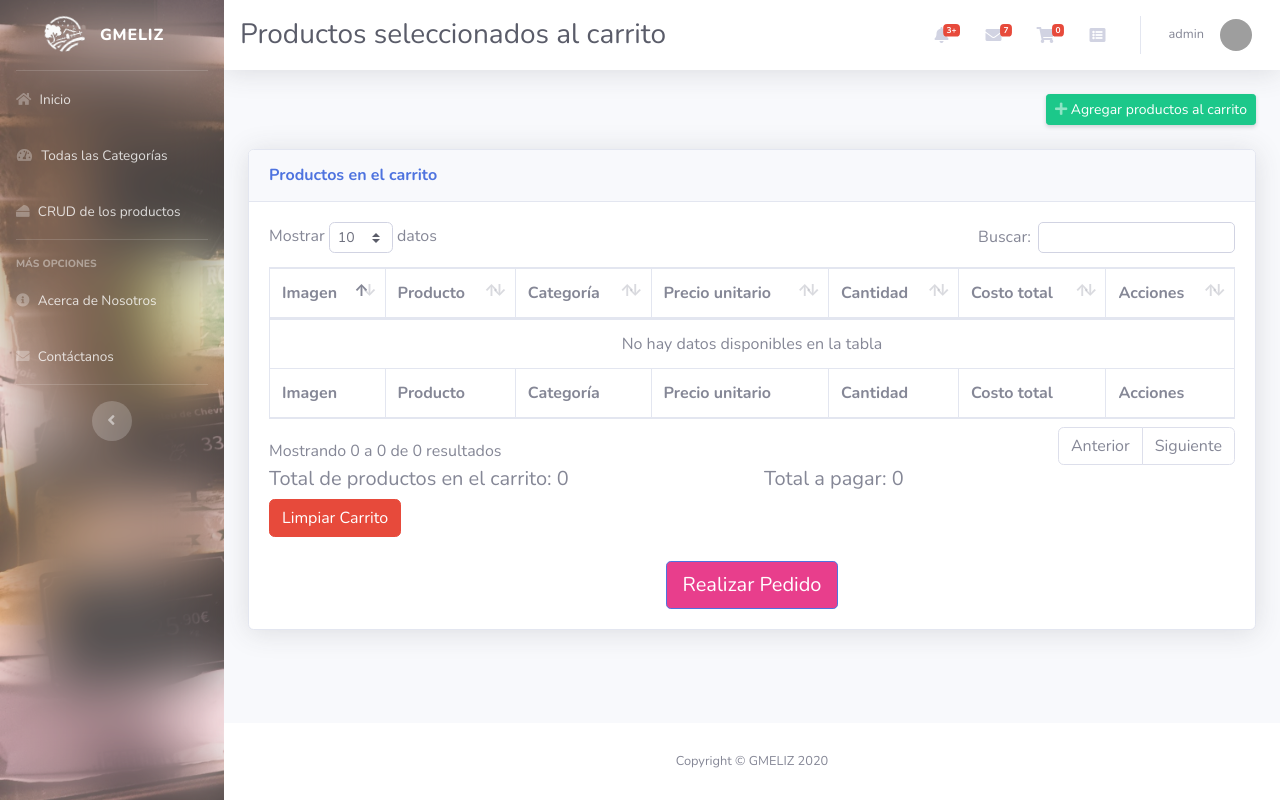
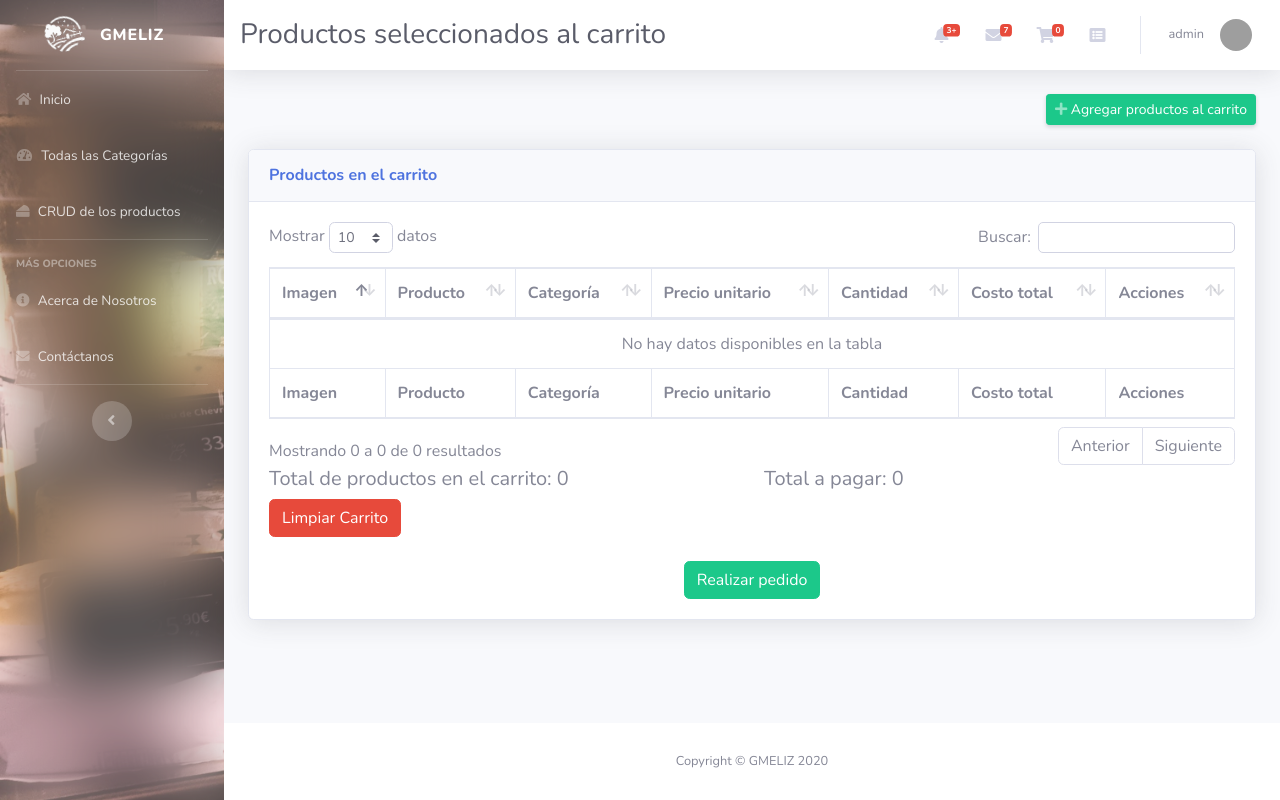
Before and after one commit to FerTecn/GMELIZ, a Django app: page /catalogos/ver_carrito/ in a window 1280 px wide. Run offline with Django 5.2, Linux system fonts and the light colour scheme; a user stored in the database is signed in; data comes from the database, SQL or seed files in the repository; data that the repository does not hold is empty; some libraries are stand-ins or nearby versions; grey boxes are pictures that could not be loaded.

Commit message:
Agrego boton de retroceder y cambio diseño

```diff
--- a/GMELIZ/catalogos/templates/carrito.html
+++ b/GMELIZ/catalogos/templates/carrito.html
@@ -92,7 +92,9 @@
             <button type="submit" class="btn btn-danger">Limpiar Carrito</button>
         </form>
         <div class="text-center mt-4">
-            <a href="{% url 'confirmar_pedido' %}" class="btn btn-primary btn-lg">Realizar Pedido</a>
+            <a href="{% url 'confirmar_pedido' %}" class="btn btn-success btn-icon-split">
+                <span class="text">Realizar pedido</span>
+            </a>
         </div>
 
     </div>
```
